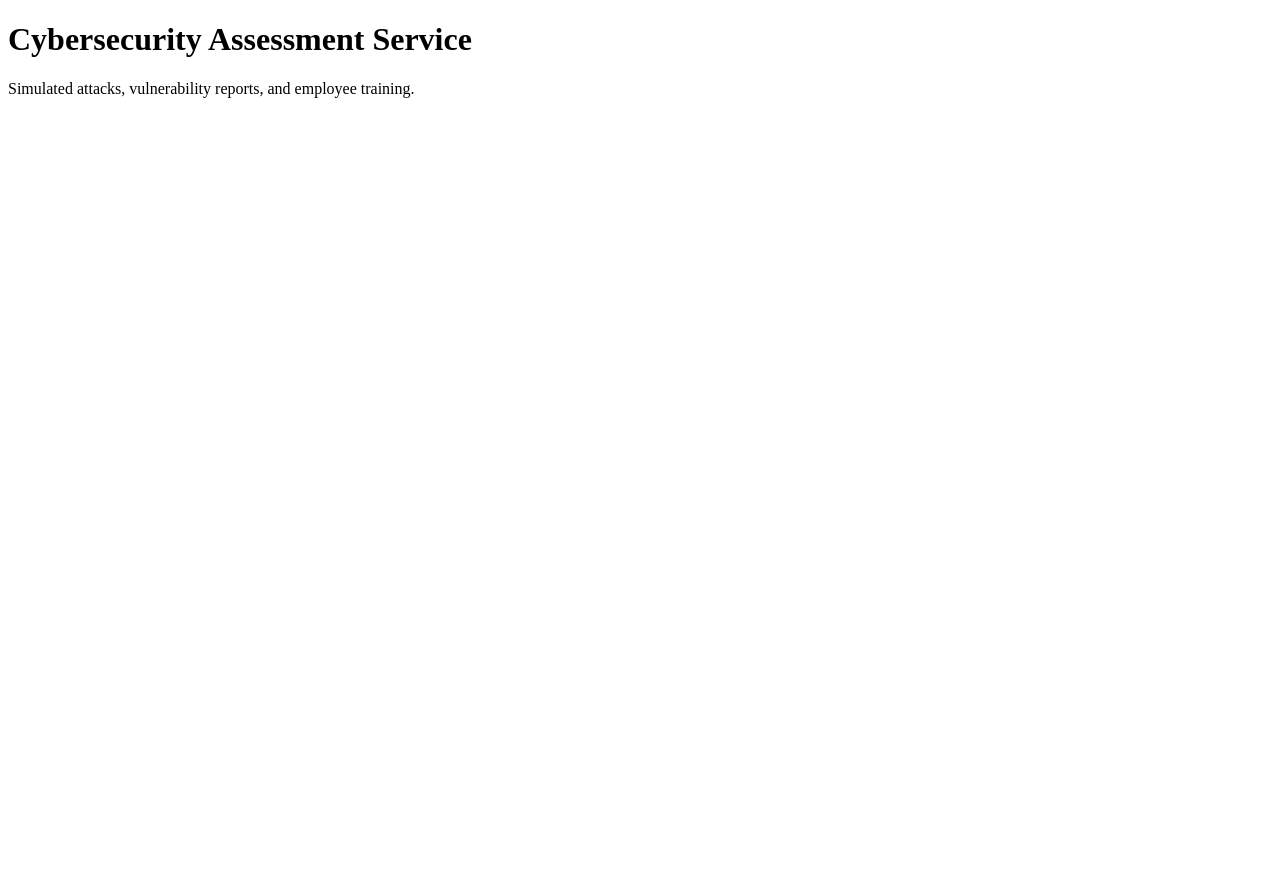
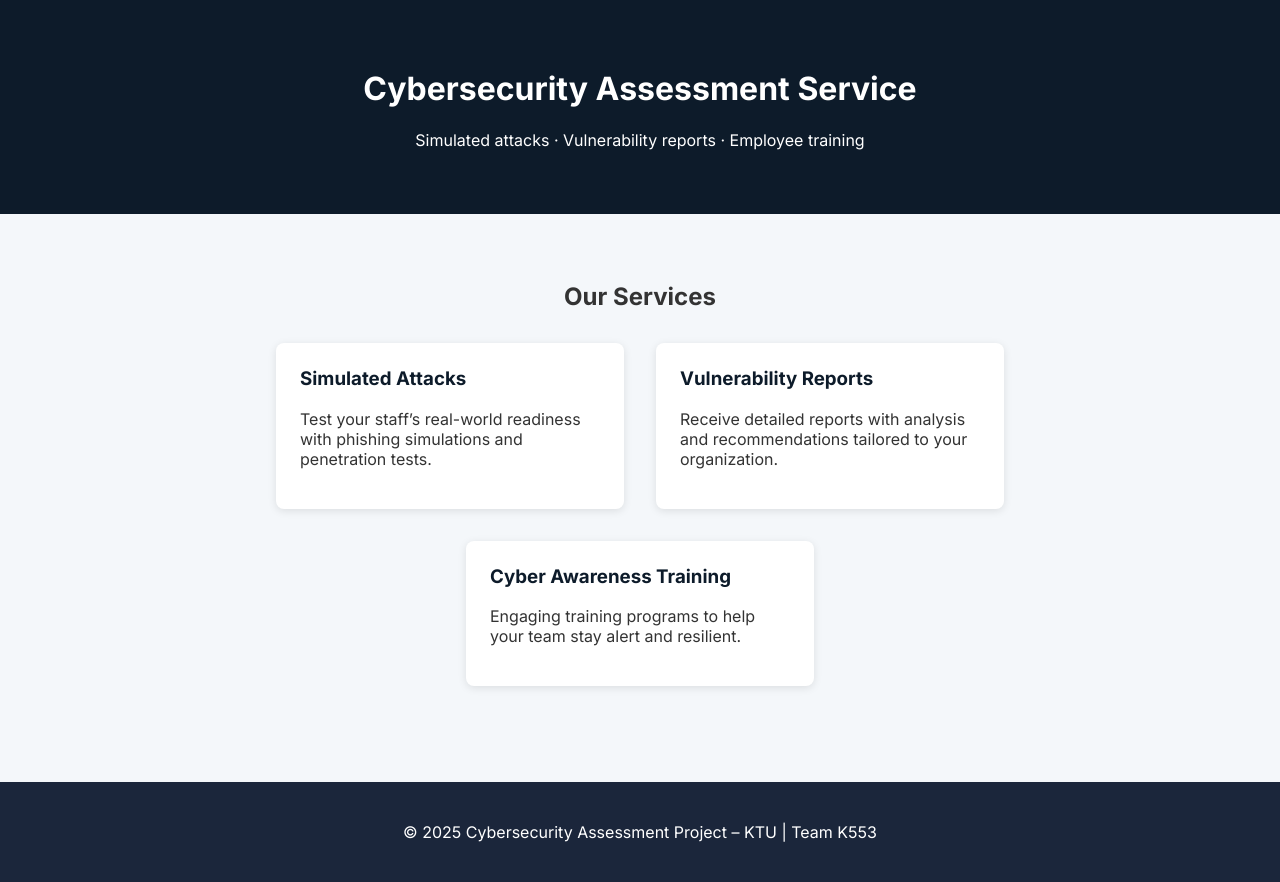
Before and after one commit to DeiLau5556/cybersecurity-assessment, a plain HTML site: page index.html in a window 1280 px wide. Before the commit the page ends 800 px from the top, so only its background shows below. Drawn offline with Linux system fonts and the light colour scheme.

Commit message:
Add files via upload

```diff
--- a/index.html
+++ b/index.html
@@ -1,11 +1,45 @@
+
 <!DOCTYPE html>
-<html>
+<html lang="en">
 <head>
-  <meta charset="UTF-8">
-  <title>Cybersecurity Assessment</title>
+  <meta charset="UTF-8" />
+  <meta name="viewport" content="width=device-width, initial-scale=1.0"/>
+  <title>Cybersecurity Assessment Service</title>
+  <link rel="stylesheet" href="style.css" />
+  <link href="https://fonts.googleapis.com/css2?family=Inter:wght@400;700&display=swap" rel="stylesheet">
 </head>
 <body>
-  <h1>Cybersecurity Assessment Service</h1>
-  <p>Simulated attacks, vulnerability reports, and employee training.</p>
+  <header>
+    <div class="container">
+      <h1>Cybersecurity Assessment Service</h1>
+      <p>Simulated attacks · Vulnerability reports · Employee training</p>
+    </div>
+  </header>
+
+  <section class="features">
+    <div class="container">
+      <h2>Our Services</h2>
+      <div class="cards">
+        <div class="card">
+          <h3>Simulated Attacks</h3>
+          <p>Test your staff’s real-world readiness with phishing simulations and penetration tests.</p>
+        </div>
+        <div class="card">
+          <h3>Vulnerability Reports</h3>
+          <p>Receive detailed reports with analysis and recommendations tailored to your organization.</p>
+        </div>
+        <div class="card">
+          <h3>Cyber Awareness Training</h3>
+          <p>Engaging training programs to help your team stay alert and resilient.</p>
+        </div>
+      </div>
+    </div>
+  </section>
+
+  <footer>
+    <div class="container">
+      <p>&copy; 2025 Cybersecurity Assessment Project – KTU | Team K553</p>
+    </div>
+  </footer>
 </body>
 </html>
--- /dev/null
+++ b/style.css
@@ -0,0 +1,59 @@
+
+body {
+  font-family: 'Inter', sans-serif;
+  margin: 0;
+  padding: 0;
+  background: #f4f7fa;
+  color: #333;
+}
+
+header {
+  background: #0d1b2a;
+  color: white;
+  padding: 3rem 0;
+  text-align: center;
+}
+
+.container {
+  width: 90%;
+  max-width: 1000px;
+  margin: auto;
+}
+
+.features {
+  padding: 3rem 0;
+}
+
+.features h2 {
+  text-align: center;
+  margin-bottom: 2rem;
+}
+
+.cards {
+  display: flex;
+  flex-wrap: wrap;
+  gap: 2rem;
+  justify-content: center;
+}
+
+.card {
+  background: white;
+  border-radius: 8px;
+  padding: 1.5rem;
+  box-shadow: 0 2px 8px rgba(0, 0, 0, 0.1);
+  flex: 1 1 280px;
+  max-width: 300px;
+}
+
+.card h3 {
+  margin-top: 0;
+  color: #0d1b2a;
+}
+
+footer {
+  background: #1b263b;
+  color: white;
+  text-align: center;
+  padding: 1.5rem 0;
+  margin-top: 3rem;
+}
```
